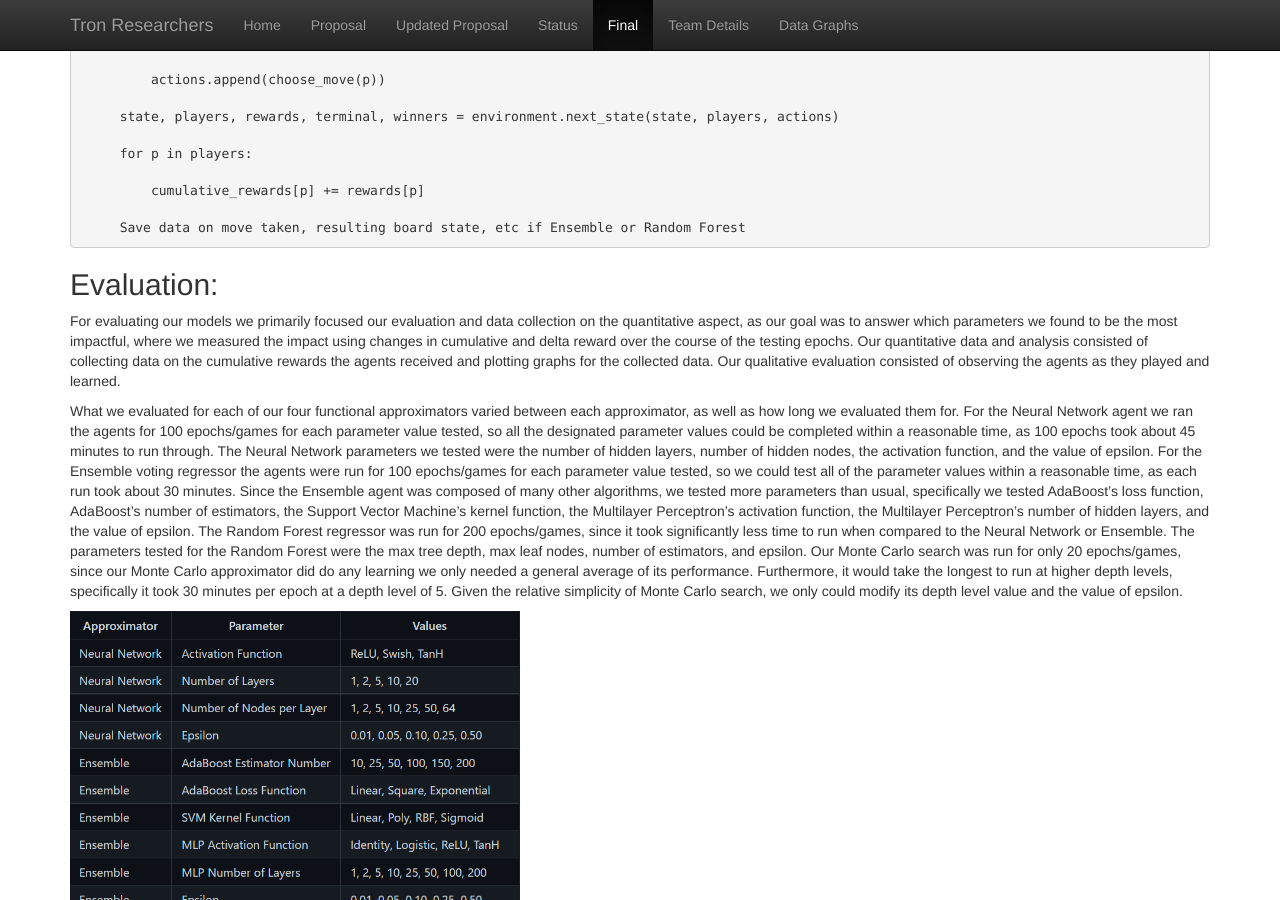
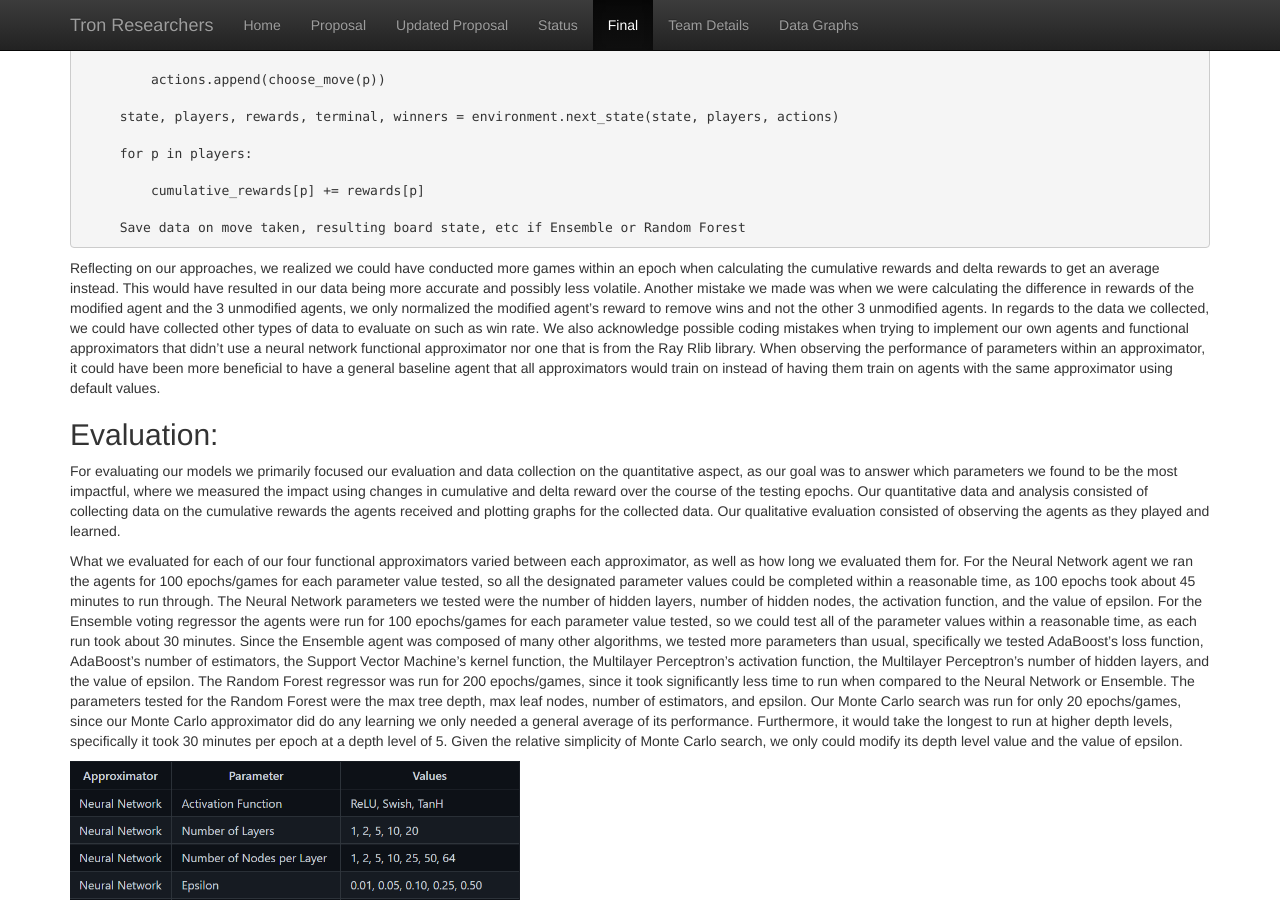
Before and after one commit to anguyen34/Tron-Researchers-CS175, a Jekyll site: the page built from docs/final.md, in a window 1280 px wide and 900 px high, scrolled down 4056 px. Built offline with Jekyll 4.4.1, drawn with Linux system fonts in a browser that asks for light colours.

Commit message:
Update final.md

```diff
--- a/docs/final.md
+++ b/docs/final.md
@@ -85,6 +85,9 @@
              cumulative_rewards[p] += rewards[p]
 
          Save data on move taken, resulting board state, etc if Ensemble or Random Forest
+
+Reflecting on our approaches, we realized we could have conducted more games within an epoch when calculating the cumulative rewards and delta rewards to get an average instead. This would have resulted in our data being more accurate and possibly less volatile. Another mistake we made was when we were calculating the difference in rewards of the modified agent and the 3 unmodified agents, we only normalized the modified agent's reward to remove wins and not the other 3 unmodified agents. In regards to the data we collected, we could have collected other types of data to evaluate on such as win rate. We also acknowledge possible coding mistakes when trying to implement our own agents and functional approximators that didn’t use a neural network functional approximator nor one that is from the Ray Rlib library. When observing the performance of parameters within an approximator, it could have been more beneficial to have a general baseline agent that all approximators would train on instead of having them train on agents with the same approximator using default values.
+
 
 ## Evaluation:
 For evaluating our models we primarily focused our evaluation and data collection on the quantitative aspect, as our goal was to answer which parameters we found to be the most impactful, where we measured the impact using changes in cumulative and delta reward over the course of the testing epochs. Our quantitative data and analysis consisted of collecting data on the cumulative rewards the agents received and plotting graphs for the collected data. Our qualitative evaluation consisted of observing the agents as they played and learned.
```
